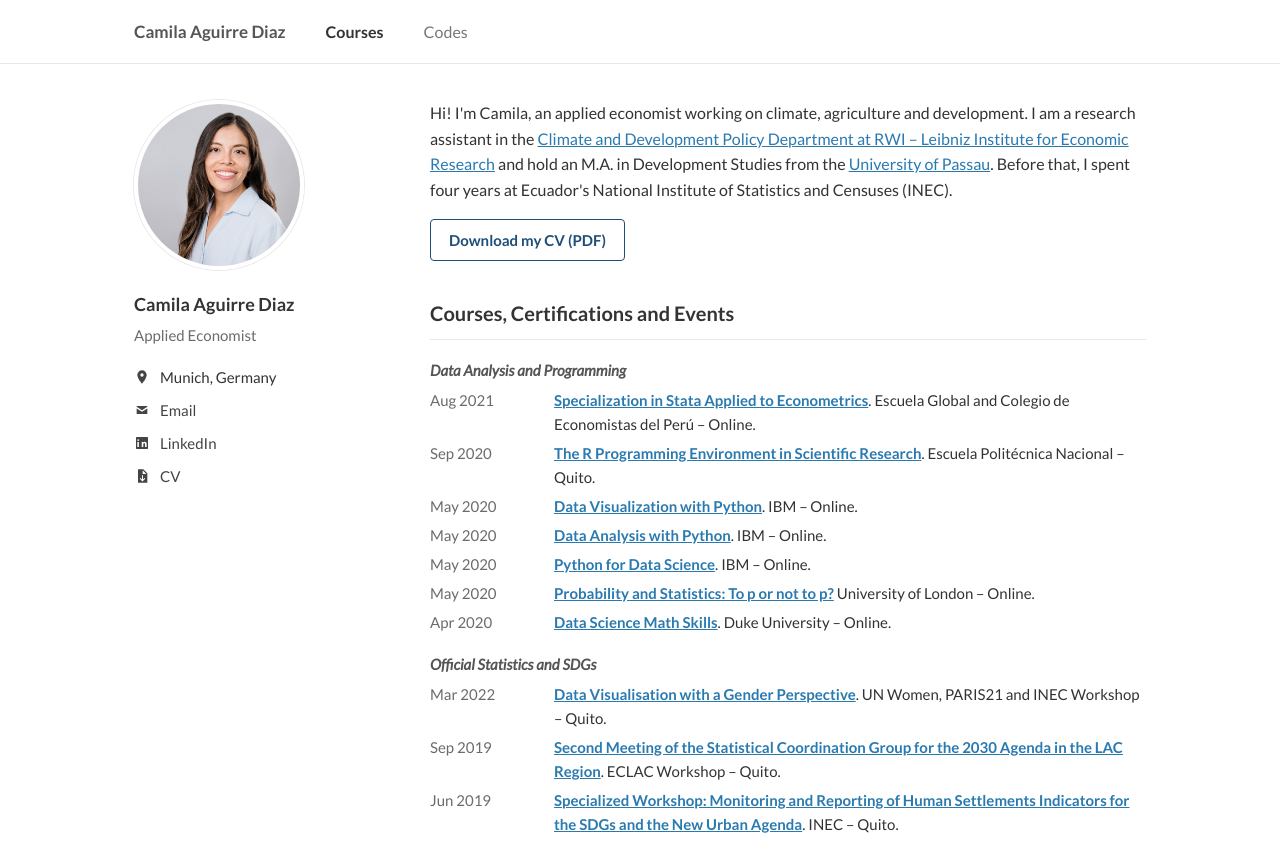
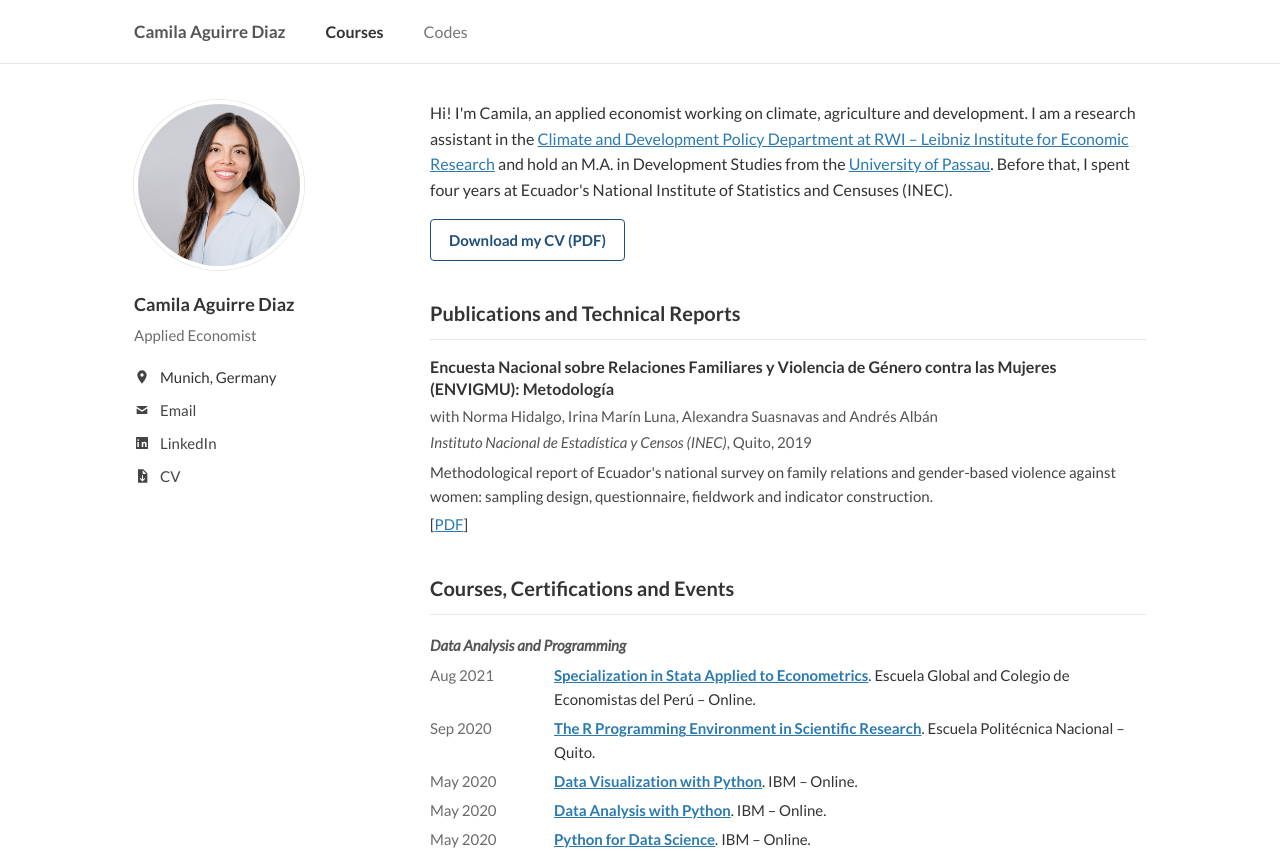
Before and after one commit to camila-aguirre/camila-aguirre.github.io, a plain HTML site: page index.html in a window 1280 px wide. Shown: the top 851 px of the page. Drawn offline with Linux system fonts and the light colour scheme.

Commit message:
Add files via upload

```diff
--- a/index.html
+++ b/index.html
@@ -71,6 +71,14 @@
   .cv-btn { display: inline-block; padding: 8px 18px; border: 1px solid var(--accent); border-radius: 4px; color: var(--accent); text-decoration: none; font-weight: 700; font-size: 15px; }
   .cv-btn:hover { background: var(--accent); color: #fff; }
   main h2#courses { margin-top: 36px; }
+  .pub { margin: 16px 0 8px; }
+  .pub h3 { font-size: 16px; margin: 0 0 4px; line-height: 1.4; }
+  .pub h3 a { color: var(--text); text-decoration: none; }
+  .pub h3 a:hover { color: var(--accent); text-decoration: underline; }
+  .pub .meta { margin: 2px 0; color: #555; font-size: 15px; }
+  .pub-desc { margin: 6px 0 4px; font-size: 15px; color: #444; }
+  .pub .links { margin: 4px 0; font-size: 15px; }
+  main h2#publications { margin-top: 36px; }
 </style>
 </head>
 <body>
@@ -104,6 +112,15 @@
       and hold an M.A. in Development Studies from the <a href="https://www.uni-passau.de/">University of Passau</a>.
       Before that, I spent four years at Ecuador's National Institute of Statistics and Censuses (INEC).</p>
     <p><a class="cv-btn" href="cv.pdf" download>Download my CV (PDF)</a></p>
+
+    <h2 id="publications">Publications and Technical Reports</h2>
+    <div class="pub">
+      <h3><a href="https://www.ecuadorencifras.gob.ec/documentos/web-inec/Estadisticas_Sociales/Violencia_de_genero_2019/Documento%20metodologico%20ENVIGMU.pdf">Encuesta Nacional sobre Relaciones Familiares y Violencia de Género contra las Mujeres (ENVIGMU): Metodología</a></h3>
+      <p class="meta">with Norma Hidalgo, Irina Marín Luna, Alexandra Suasnavas and Andrés Albán</p>
+      <p class="meta"><em>Instituto Nacional de Estadística y Censos (INEC)</em>, Quito, 2019</p>
+      <p class="pub-desc">Methodological report of Ecuador's national survey on family relations and gender-based violence against women: sampling design, questionnaire, fieldwork and indicator construction.</p>
+      <p class="links">[<a href="https://www.ecuadorencifras.gob.ec/documentos/web-inec/Estadisticas_Sociales/Violencia_de_genero_2019/Documento%20metodologico%20ENVIGMU.pdf">PDF</a>]</p>
+    </div>
 
     <h2 id="courses">Courses, Certifications and Events</h2>
 
```
